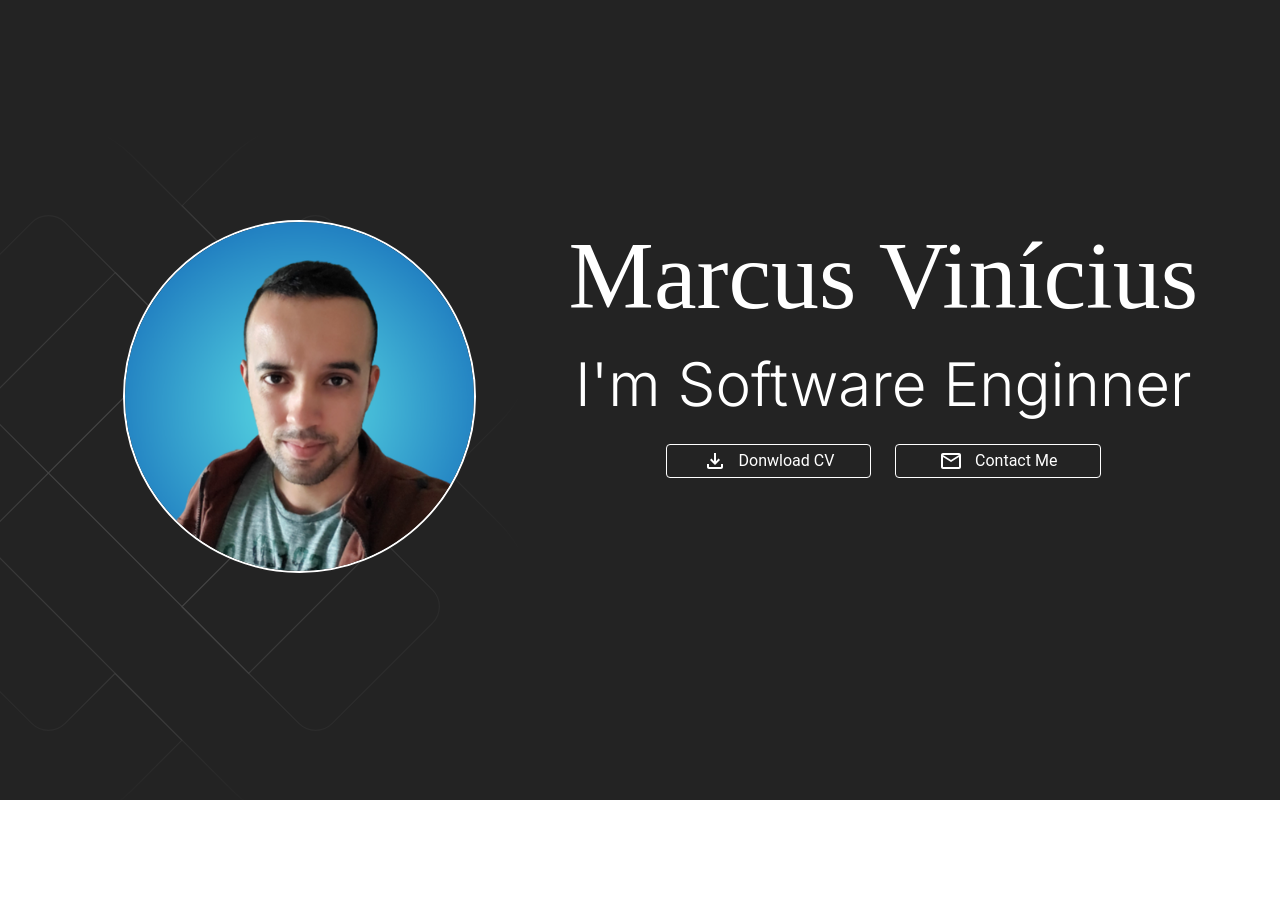
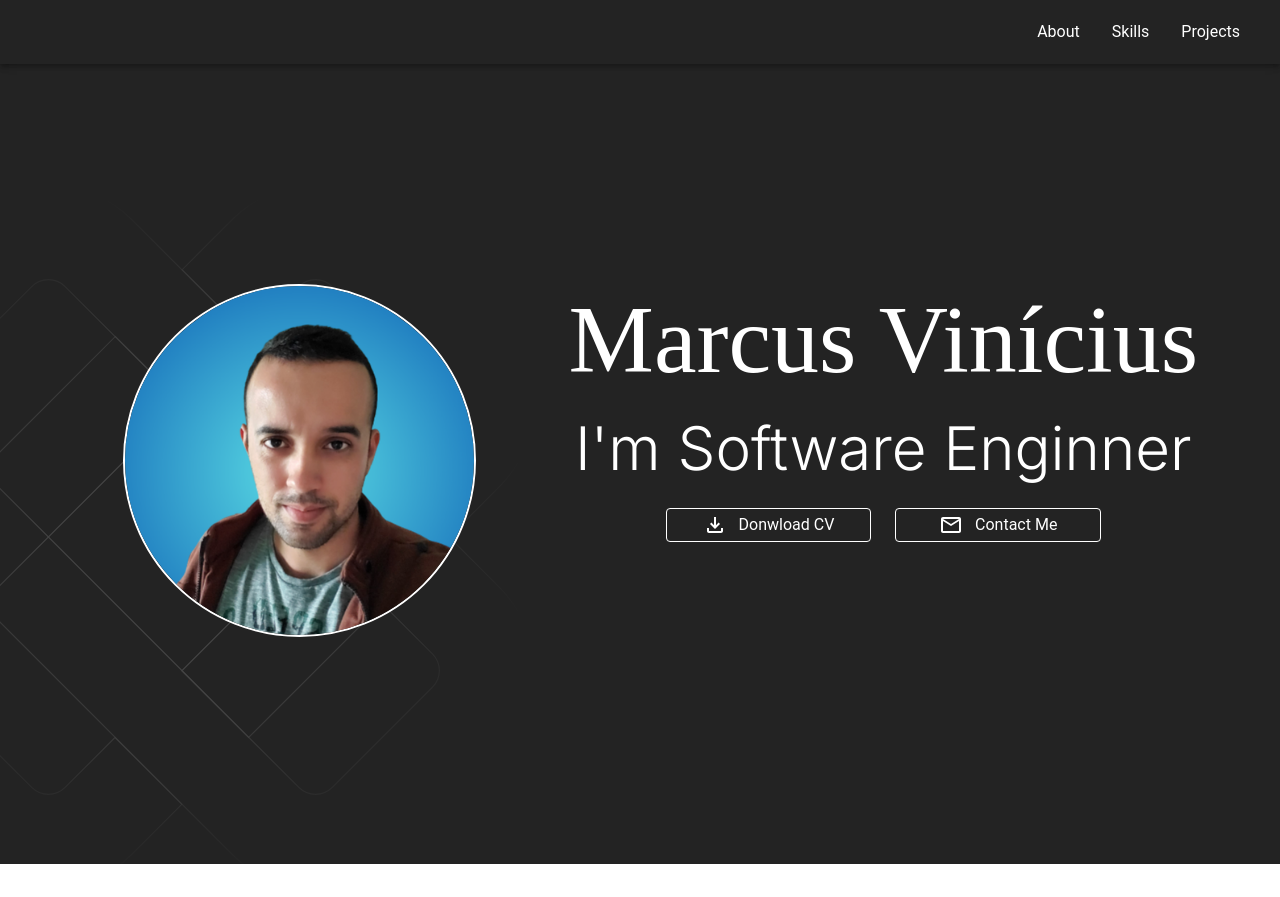
Before and after one commit to MarcusVNT/my-portfolio, a React (Vite) app: page / in a window 1280 px wide. Before the commit the page ends 833 px from the top, so only its background shows below. Built offline with nearby package versions, Linux system fonts and the light colour scheme; a web font is replaced by a local one.

Commit message:
feat: Header/NavBar.

```diff
--- a/src/App.tsx
+++ b/src/App.tsx
@@ -1,8 +1,10 @@
+import Header from "./components/Header";
 import Home from "./pages/Home/Home";
 
 const App = () => {
   return (
     <>
+      <Header />
       <Home />
     </>
   );
--- /dev/null
+++ b/src/components/Header.tsx
@@ -0,0 +1,22 @@
+import { AppBar, MenuItem, Toolbar, styled } from "@mui/material";
+
+const Header = () => {
+  const StyledToolBar = styled(Toolbar)(({ theme }) => ({
+    display: "flex",
+    justifyContent: "end",
+  }));
+
+  return (
+    <>
+      <AppBar position="relative">
+        <StyledToolBar>
+          <MenuItem>About</MenuItem>
+          <MenuItem>Skills</MenuItem>
+          <MenuItem>Projects</MenuItem>
+        </StyledToolBar>
+      </AppBar>
+    </>
+  );
+};
+
+export default Header;
--- a/src/pages/Header.tsx
+++ /dev/null
@@ -1,5 +0,0 @@
-const Header = () => {
-  return <div>Header</div>;
-};
-
-export default Header;
```
